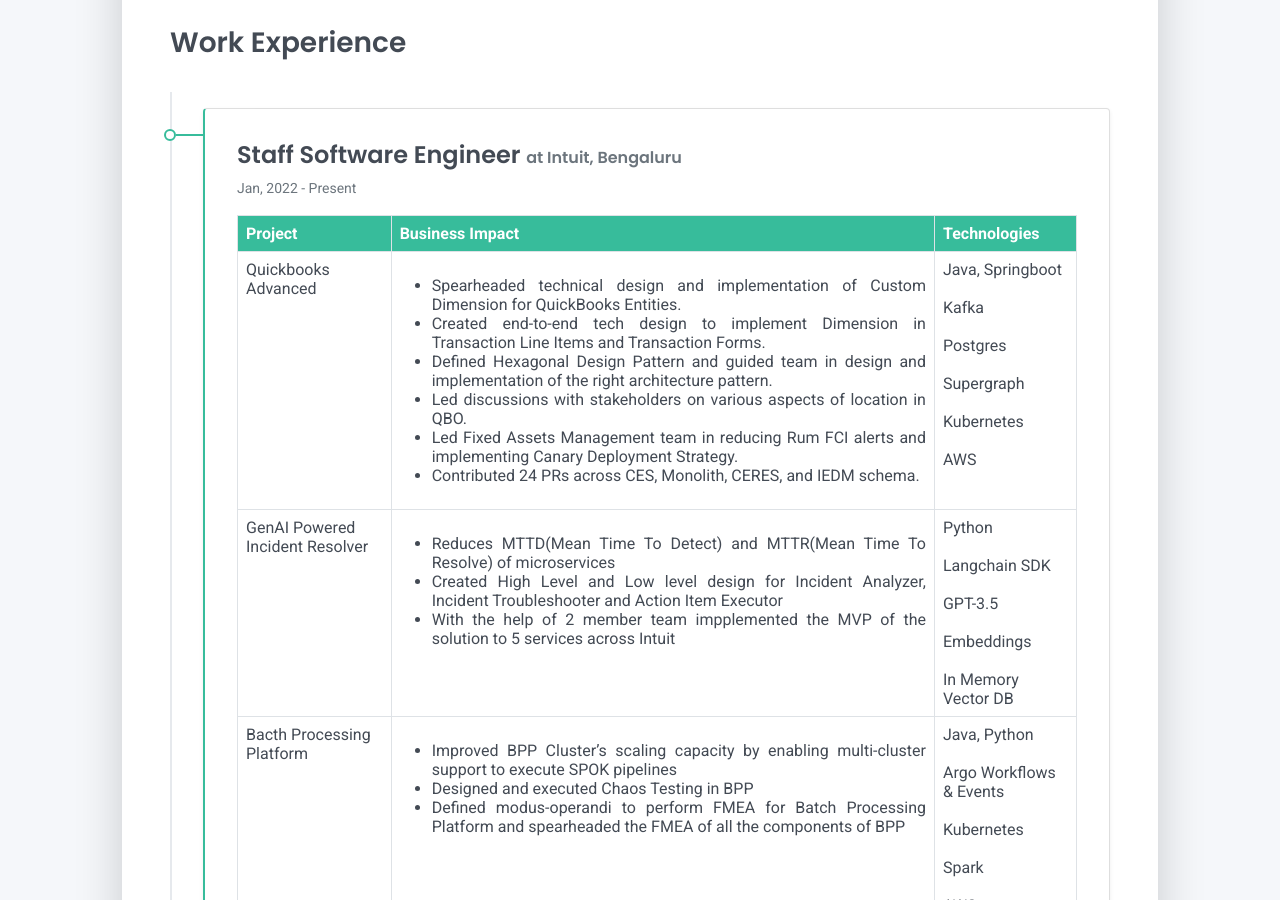
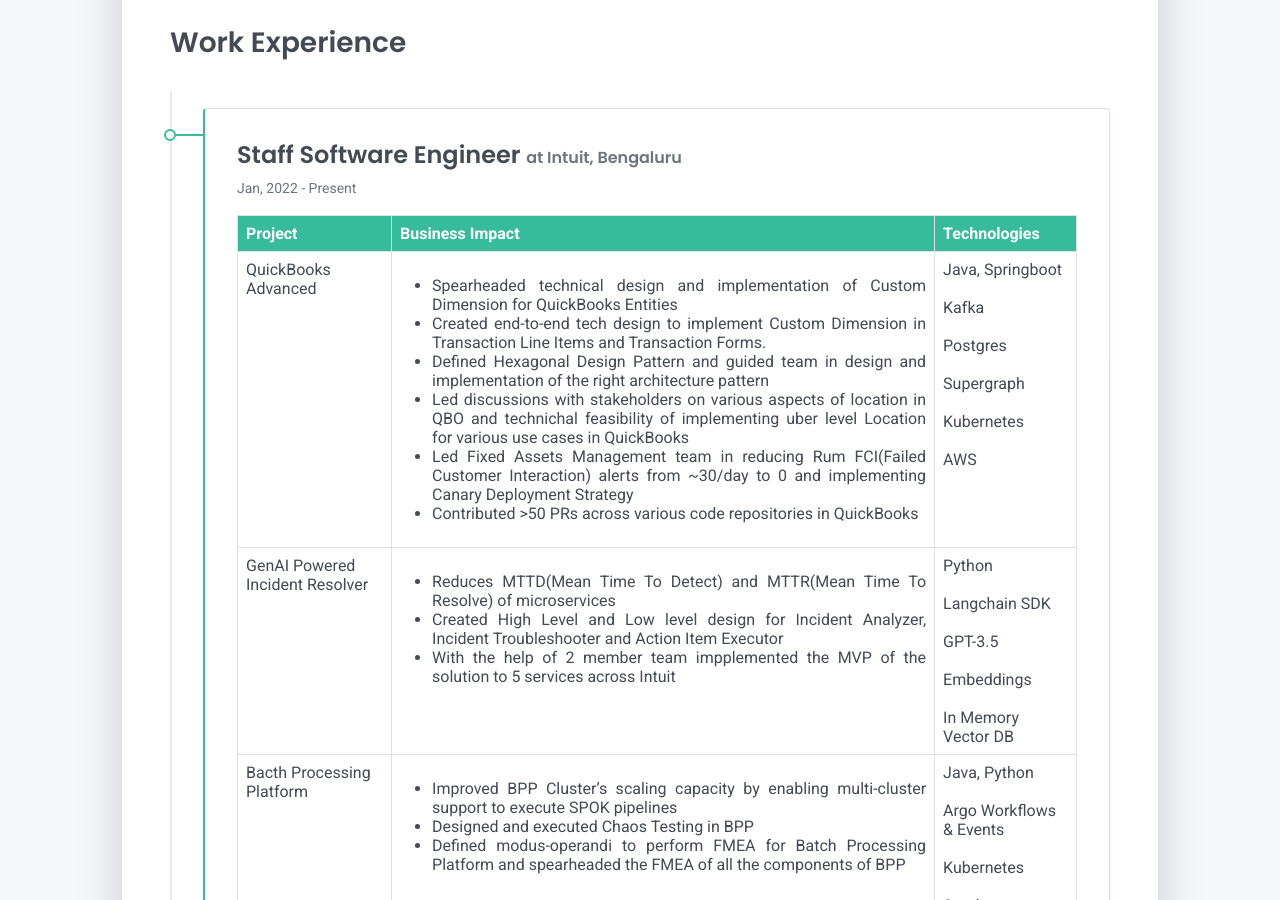
Before and after one commit to anandkshitiz/anandkshitiz.github.io, a Jekyll site: the page built from tabs/about.md, in a window 1280 px wide and 900 px high, scrolled down 1673 px. Built offline with Jekyll 4.4.1, drawn with Linux system fonts in a browser that asks for light colours.

Commit message:
modified skills

```diff
--- a/tabs/about/content/work-experience-section.html
+++ b/tabs/about/content/work-experience-section.html
@@ -15,20 +15,20 @@
                     </thead>
                     <tbody>
                         <tr>
-                            <td>Quickbooks Advanced</td>
+                            <td>QuickBooks Advanced</td>
                             <td>
                                 <p style="text-align: justify">
                                 <ul style="text-align: justify">
                                     <li> Spearheaded technical design and implementation of Custom Dimension for
-                                        QuickBooks Entities.</li>
-                                    <li> Created end-to-end tech design to implement Dimension in Transaction Line Items
+                                        QuickBooks Entities</li>
+                                    <li> Created end-to-end tech design to implement Custom Dimension in Transaction Line Items
                                         and Transaction Forms.</li>
                                     <li> Defined Hexagonal Design Pattern and guided team in design and implementation
-                                        of the right architecture pattern.</li>
-                                    <li> Led discussions with stakeholders on various aspects of location in QBO.</li>
-                                    <li> Led Fixed Assets Management team in reducing Rum FCI alerts and implementing
-                                        Canary Deployment Strategy.</li>
-                                    <li> Contributed 24 PRs across CES, Monolith, CERES, and IEDM schema.</li>
+                                        of the right architecture pattern</li>
+                                    <li> Led discussions with stakeholders on various aspects of location in QBO and technichal feasibility of implementing uber level Location for various use cases in QuickBooks</li>
+                                    <li> Led Fixed Assets Management team in reducing Rum FCI(Failed Customer Interaction) alerts from ~30/day to 0 and implementing
+                                        Canary Deployment Strategy</li>
+                                    <li> Contributed >50 PRs across various code repositories in QuickBooks</li>
                                 </ul>
                                 </p>
                             </td>
```
